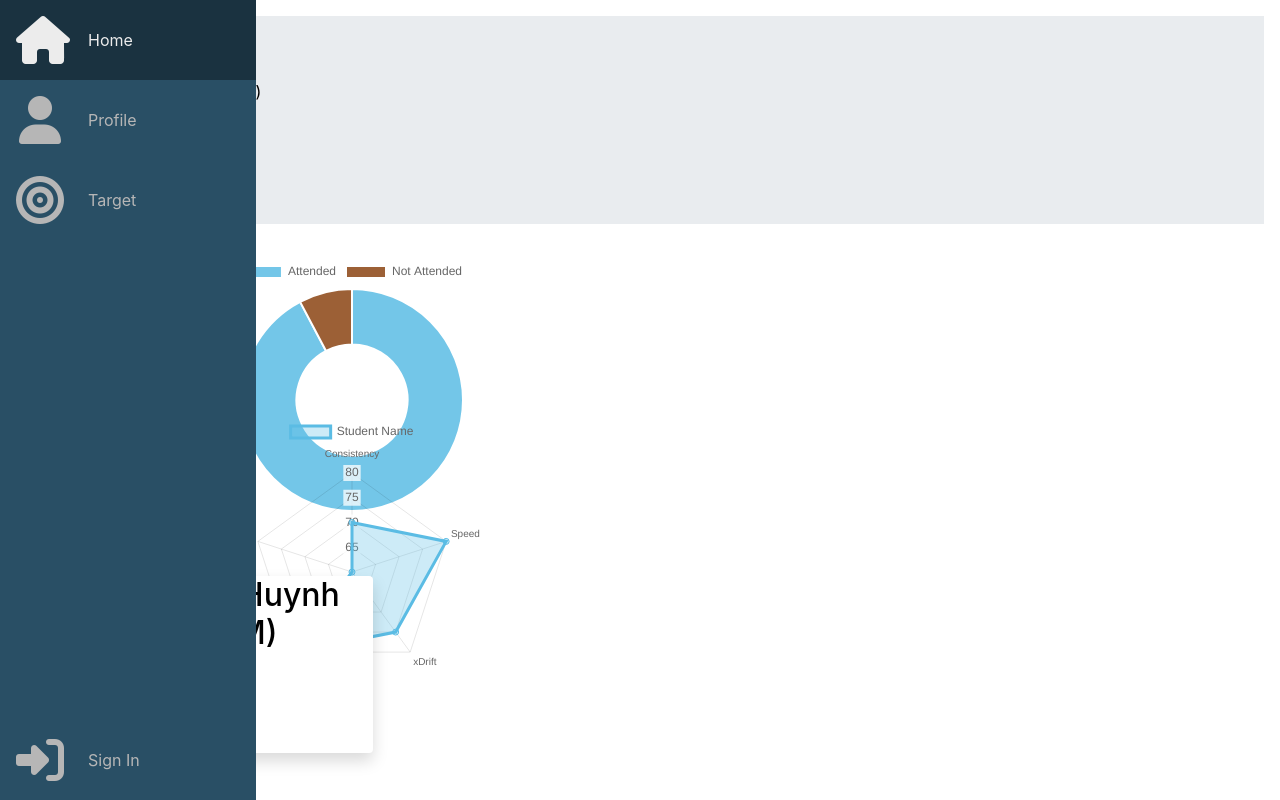
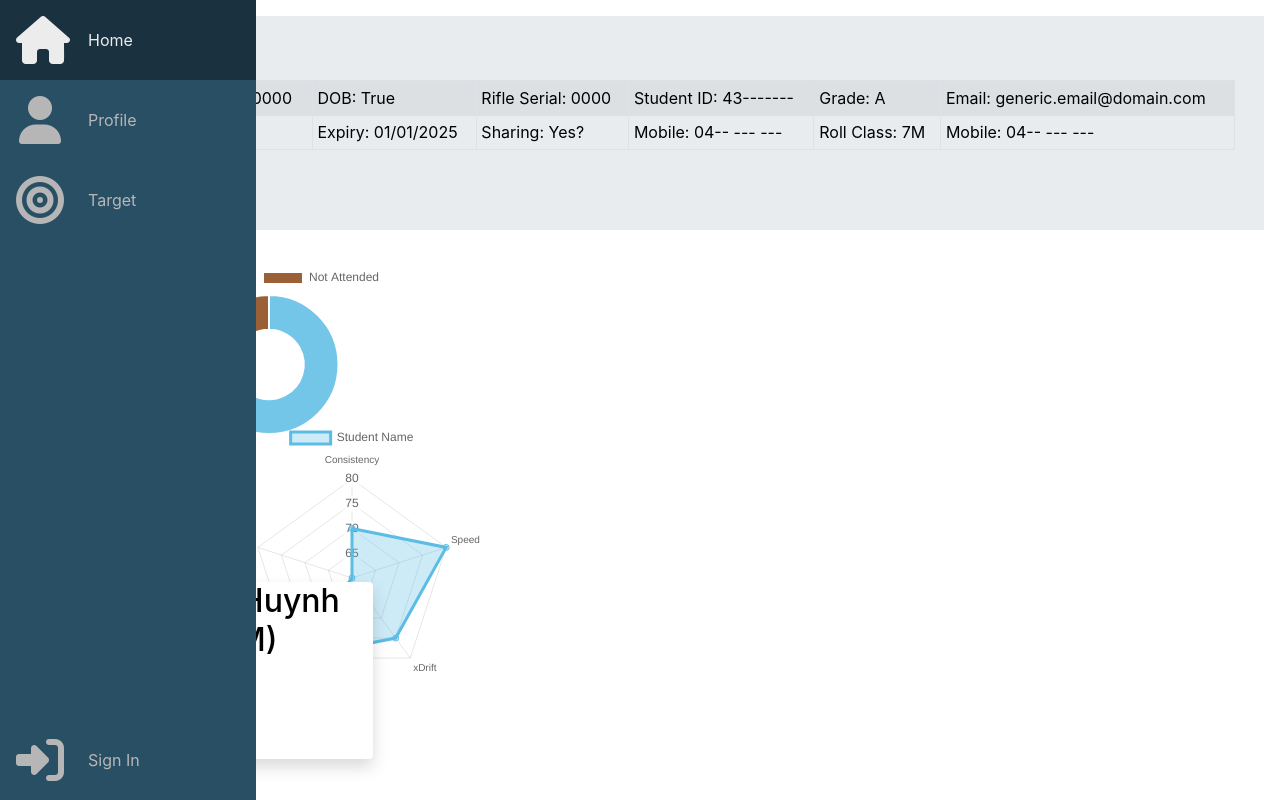
Before and after one commit to TAS-scorchedshadow/Rifle_Shooting_Major, a Flask app: page /profile in a window 1280 px wide. Run offline with Flask 2, Linux system fonts and the light colour scheme; some libraries are stand-ins or nearby versions.

Commit message:
Shooter Info in table on profile page

```diff
--- a/templates/students/profile.html
+++ b/templates/students/profile.html
@@ -10,17 +10,37 @@
   src="https://code.jquery.com/jquery-3.5.1.js" integrity="sha256-QWo7LDvxbWT2tbbQ97B53yJnYU3WhH/C8ycbRAkjPDc="
   crossorigin="anonymous"></script>
 
-<!-- Heading container which holds student's name -->
+<!-- Heading container which holds shooter's info -->
     <div class="jumbotron jumbotron-fluid">
-  <div class="container justify-content-left text-left">
-            <p>Dylan Huynh (7M)</p>
-      <p>It</p>
+    <div class="container justify-content-left text-left">
+     <table class="table table-striped table-bordered table-sm">
+  <tbody>
+    <tr>
+        <td>SID (Shooter): 00000</td>
+        <td>DOB: True</td>
+        <td>Rifle Serial: 0000</td>
+        <td>Student ID: 43------- </td>
+        <td>Grade: A </td>
+        <td>Email: generic.email@domain.com</td>
+    </tr>
+    <tr>
+        <td>Permit: N/A</td>
+        <td>Expiry: 01/01/2025</td>
+        <td>Sharing: Yes?</td>
+        <td>Mobile: 04-- --- ---</td>
+        <td>Roll Class: 7M</td>
+        <td>Mobile: 04-- --- ---</td>
+    </tr>
+  </tbody>
+</table>
     </div>
     </div>
 
+
+
     <!-- ChartJS for the attendance doughnut  -->
     <section>
-<div class="attendance-container" style="position: relative; height:20vh; width:40vw">
+<div class="attendance-container" style="position: relative; height:20vh; width:27vw">
 <canvas id="attendance"></canvas>
 <script>
 var ctx = document.getElementById('attendance').getContext('2d');
```
